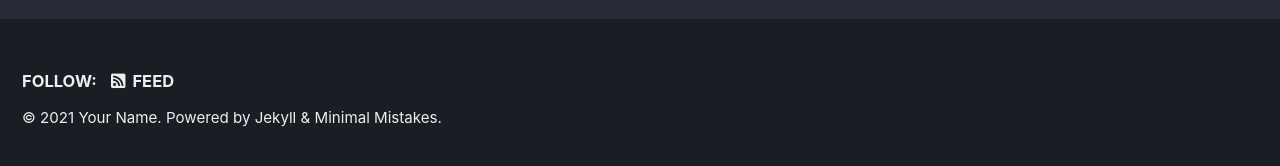
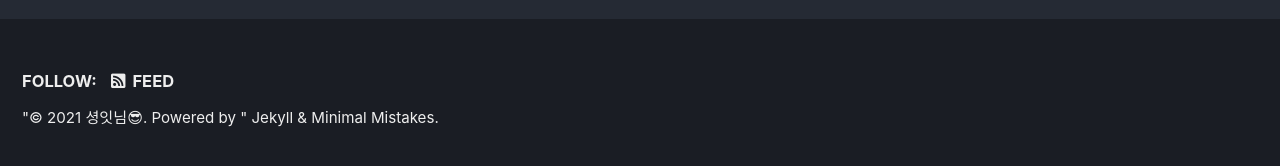
Before and after one commit to Shung-2/Shung-2.github.io, a Jekyll site: the page built from index.html, in a window 1280 px wide. Shown: the part 726-892 px from the top of the page. Built offline with Jekyll 4.4.1, drawn with Linux system fonts in a browser that asks for light colours; cached includes are drawn as plain includes; the list of posts is cut into pages by our own code.

Commit message:
footer 수정

```diff
--- a/_includes/footer.html
+++ b/_includes/footer.html
@@ -18,4 +18,7 @@
   </ul>
 </div>
 
-<div class="page__footer-copyright">&copy; {{ site.time | date: '%Y' }} {{ site.name | default: site.title }}. {{ site.data.ui-text[site.locale].powered_by | default: "Powered by" }} <a href="https://jekyllrb.com" rel="nofollow">Jekyll</a> &amp; <a href="https://mademistakes.com/work/minimal-mistakes-jekyll-theme/" rel="nofollow">Minimal Mistakes</a>.</div>
+<div class="page__footer-copyright">
+  "© 2021 셩잇님😎. Powered by "
+  <a href="https://jekyllrb.com" rel="nofollow">Jekyll</a> &amp;
+  <a href="https://mademistakes.com/work/minimal-mistakes-jekyll-theme/" rel="nofollow">Minimal Mistakes</a>.</div>
```
